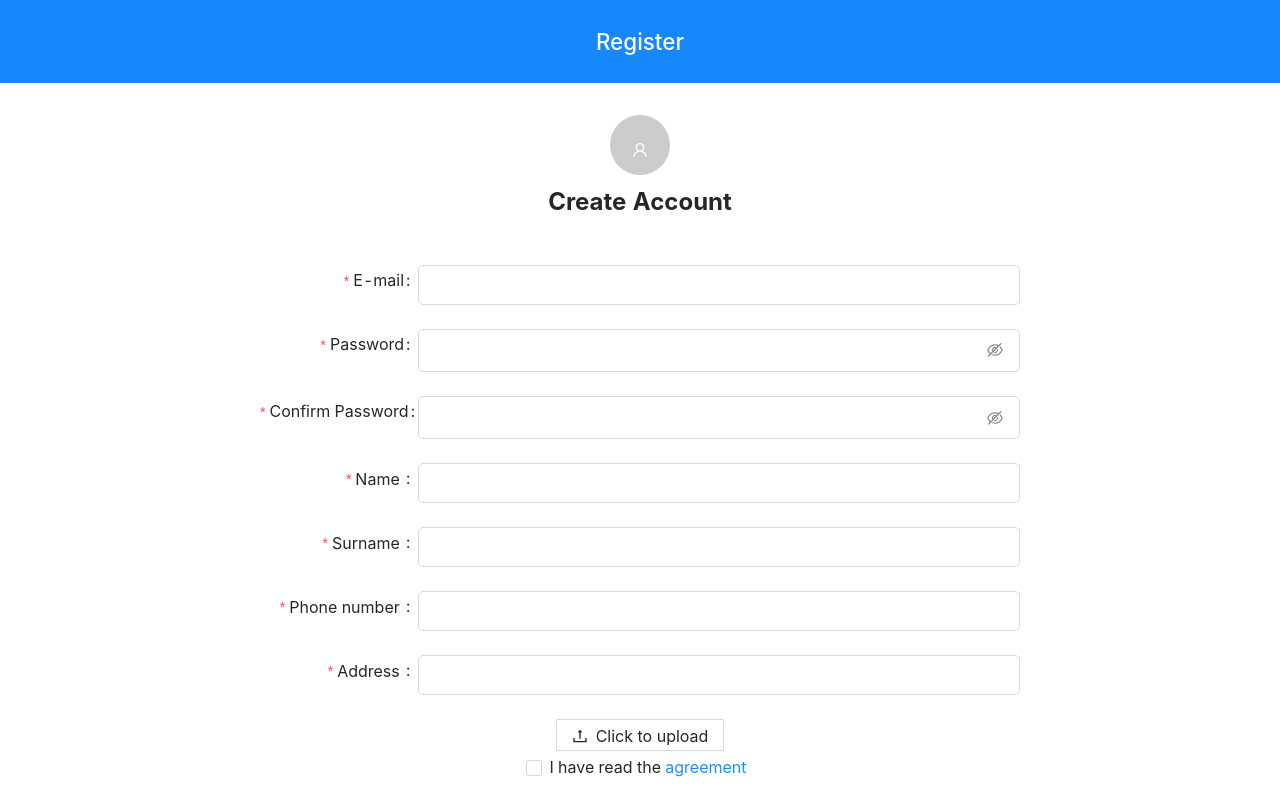
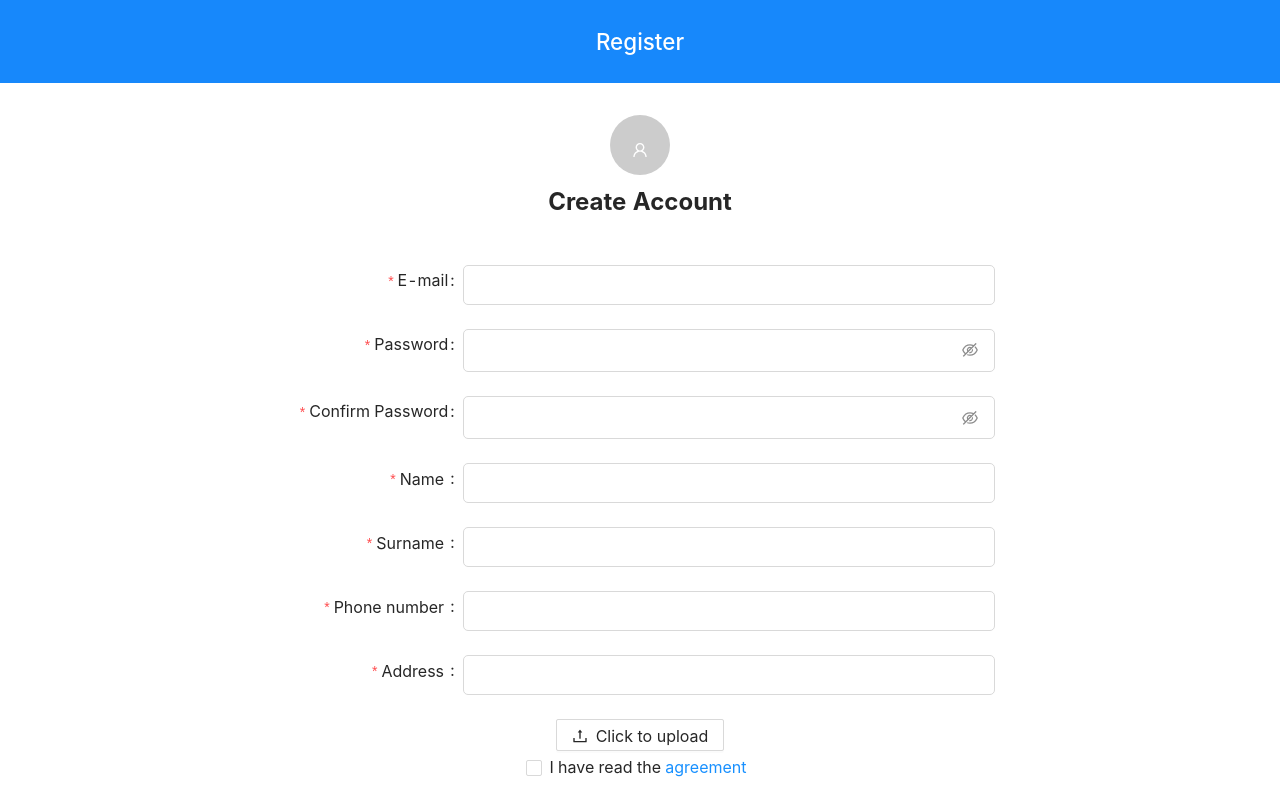
Before and after one commit to Rider-Codecamp5/rider-frontend, a React (Create React App) app: page /register in a window 1280 px wide. Shown: the top 800 px of the page. Built offline with nearby package versions, Linux system fonts and the light colour scheme.

Commit message:
make register & driver register responsive

```diff
--- a/src/components/pages/DriverRegister.js
+++ b/src/components/pages/DriverRegister.js
@@ -23,7 +23,10 @@ const formItemLayout = {
       span: 24,
     },
     sm: {
-      span: 5,
+      span: 24,
+    },
+    md: {
+      span: 6,
     },
   },
   wrapperCol: {
--- a/src/components/pages/UserRegisterRoute.js
+++ b/src/components/pages/UserRegisterRoute.js
@@ -24,8 +24,20 @@ const formItemLayout = {
       span: 24,
     },
     sm: {
-      span: 5,
+      span: 24,
     },
+    md: {
+      span: 7,
+    },
+    lg: {
+      span: 7,
+    },
+    xl: {
+      span: 6,
+    },
+    xxl: {
+      span: 4,
+    }
   },
   wrapperCol: {
     xs: {
@@ -131,7 +143,7 @@ function UserRegisterRoute() {
           scrollToFirstError
         >
           <Row justify='center'>
-            <Col xs={20} sm={22} md={15} >
+            <Col xs={20} sm={22} md={18} lg={14} >
               <Form.Item
                 name='email'
                 label='E-mail'
@@ -151,7 +163,7 @@ function UserRegisterRoute() {
             </Col>
           </Row>
           <Row justify='center'>
-            <Col xs={20} sm={22} md={15}>
+            <Col xs={20} sm={22} md={18} lg={14}>
               <Form.Item
                 name='password'
                 label='Password'
@@ -168,7 +180,7 @@ function UserRegisterRoute() {
             </Col>
           </Row>
           <Row justify='center'>
-            <Col xs={20} sm={22} md={15}>
+            <Col xs={20} sm={22} md={18} lg={14}>
               <Form.Item
                 name='confirm'
                 label='Confirm Password'
@@ -198,7 +210,7 @@ function UserRegisterRoute() {
           </Row>
 
           <Row justify='center'>
-            <Col xs={20} sm={22} md={15}>
+            <Col xs={20} sm={22} md={18} lg={14}>
               <Form.Item
                 name='name'
                 label={
@@ -221,7 +233,7 @@ function UserRegisterRoute() {
           </Row>
 
           <Row justify='center'>
-            <Col xs={20} sm={22} md={15}>
+            <Col xs={20} sm={22} md={18} lg={14}>
               <Form.Item
                 name='surname'
                 label={
@@ -244,7 +256,7 @@ function UserRegisterRoute() {
           </Row>
 
           <Row justify='center'>
-            <Col xs={20} sm={22} md={15}>
+            <Col xs={20} sm={22} md={18} lg={14}>
               <Form.Item
                 name='phone_number'
                 label={
@@ -267,7 +279,7 @@ function UserRegisterRoute() {
           </Row>
 
           <Row justify='center'>
-            <Col xs={20} sm={22} md={15}>
+            <Col xs={20} sm={22} md={18} lg={14}>
               <Form.Item
                 name='address'
                 label={
--- a/src/components/pages/UserRoute.js
+++ b/src/components/pages/UserRoute.js
@@ -158,15 +158,7 @@ function UserRoute(props) {
     }
 
     return drivers.map(driver => (
-      // <Link to={`/driver/route-details/${driver.id}`} key={driver.id}>
-      <div key={driver.id} onClick={() => {
-        return history.push({
-          pathname: `/driver/route-details/${driver.id}`,
-          state: {
-            userPrice: price,
-          }
-        })
-      }}>
+      <Link to={`/driver/route-details/${driver.id}`} key={driver.id}>
         <HistoryCard
           id={driver.id}
           firstName={driver.first_name}
@@ -183,8 +175,7 @@ function UserRoute(props) {
           dateTime={driver.createdAt}
           status={driver.status}
         />
-      </div>
-      // {/* </Link> */}
+      </Link>
     ));
   };
 
```
